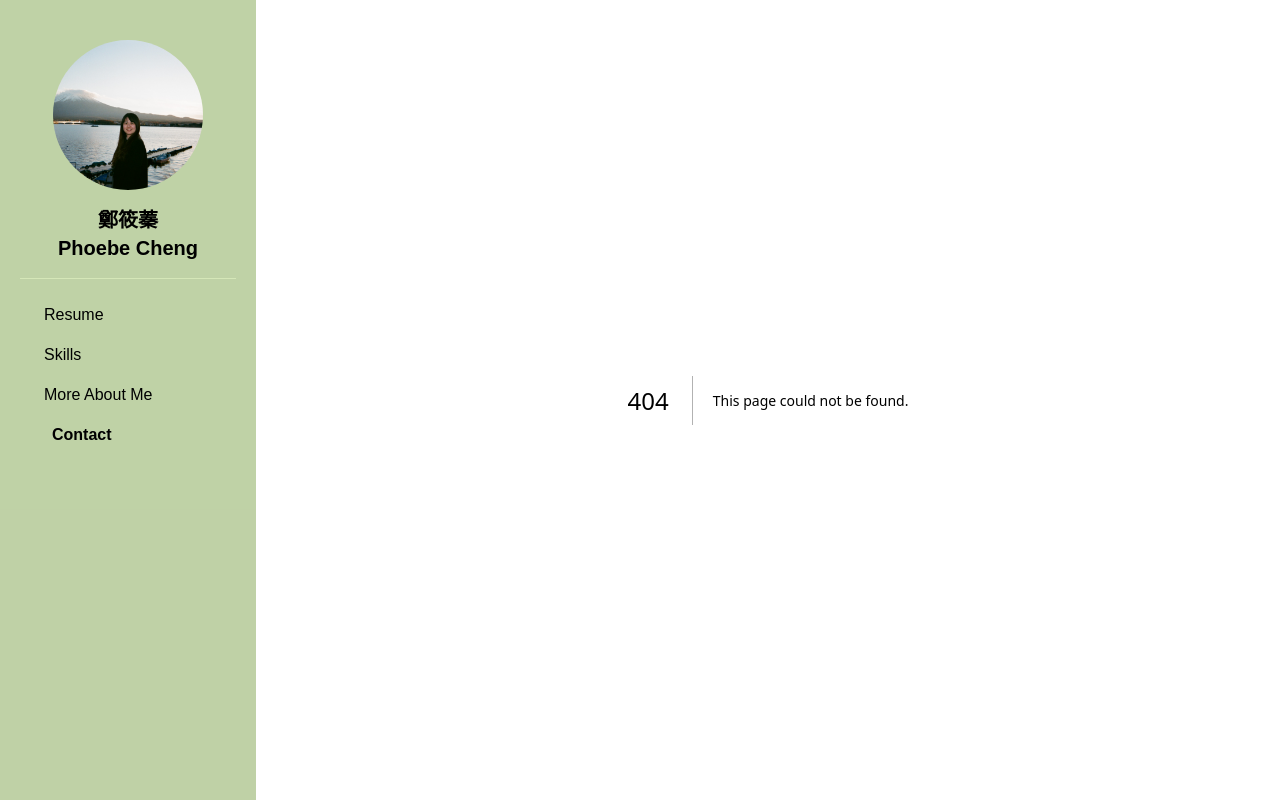
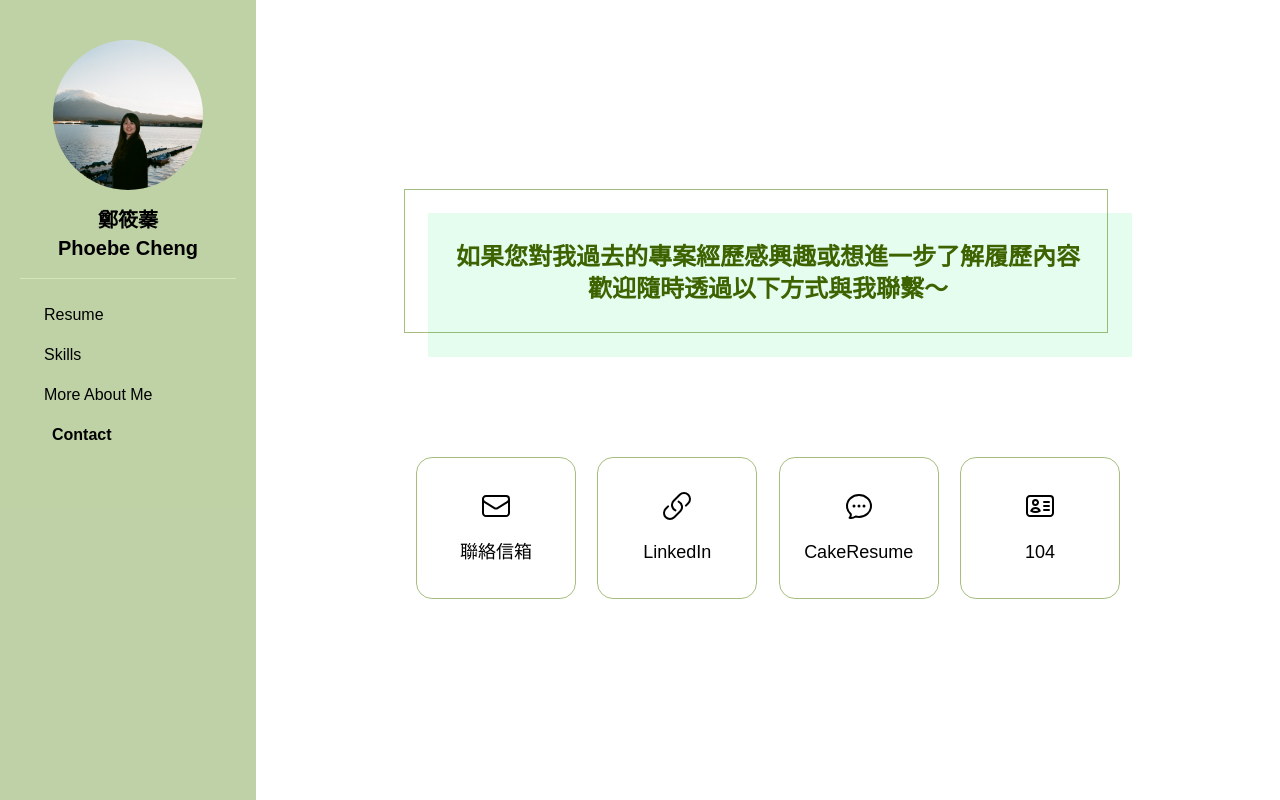
Before and after one commit to phoebe87124/resume, a Next.js app: page /contact in a window 1280 px wide. Before the commit this address had no page. Built offline with nearby package versions, Linux system fonts and the light colour scheme.

Commit message:
[add] contact page

```diff
--- /dev/null
+++ b/app/contact/page.tsx
@@ -0,0 +1,74 @@
+import {
+  EnvelopeIcon,
+  LinkIcon,
+  ChatBubbleOvalLeftEllipsisIcon,
+  IdentificationIcon
+} from '@heroicons/react/24/outline'
+import clsx from 'clsx'
+import Link from 'next/link'
+
+export default function ContactPage () {
+  // 感謝您撥冗瀏覽我的作品與經歷。如果您對我的背景、專案經驗或未來合作感興趣，歡迎隨時透過以下方式與我聯繫：聯絡信箱：[您的 Email 地址]LinkedIn：[您的 LinkedIn 個人檔案連結]個人作品集：[您的 Portfolio / 網站連結]聯絡電話：[您的手機號碼，例如：+886 9XX-XXX-XXX]
+  const contactList = [
+    {
+      title: '聯絡信箱',
+      icon: EnvelopeIcon,
+      link: 'mailto:phoebe87124@gmail.com'
+    },
+    {
+      title: 'LinkedIn',
+      icon: LinkIcon,
+      link: 'https://www.linkedin.com/in/%E7%AD%B1%E8%93%81-4181b5181/'
+    },
+    {
+      title: 'CakeResume',
+      icon: ChatBubbleOvalLeftEllipsisIcon,
+      link: 'https://www.cake.me/resumes/phoebe87124'
+    },
+    {
+      title: '104',
+      icon: IdentificationIcon,
+      link: 'https://pda.104.com.tw/profile/share/a6ccMG9jEYGwYjTdKJH4BdhsL5ojQMJv'
+    }
+  ]
+
+  return (
+    <div className="contact-page px-10 flex justify-center items-center w-full h-full">
+      <div>
+        <div className="relative p-10 mb-28">
+          <div className="absolute bg-green-100/70 w-full h-full left-0 top-0 translate-3" />
+          <div className="absolute border border-lime-700/50 w-full h-full left-0 top-0 -translate-3" />
+          <h2 className="relative z-1 text-2xl font-bold text-center text-lime-800">如果您對我過去的專案經歷感興趣或想進一步了解履歷內容<br />歡迎隨時透過以下方式與我聯繫～</h2>
+        </div>
+
+        <div className="flex justify-between">
+          {
+            contactList.map((item) => {
+              const LinkIcon = item.icon
+
+              return (
+                <Link
+                  target="_blank"
+                  href={item.link}
+                >
+                  <div className="group relative px-4 py-8 w-40 border border-lime-700/50 rounded-2xl" key={item.title}>
+                    <div
+                      className={clsx(
+                        'absolute bg-green-100/70 w-full h-full left-0 top-0 rounded-2xl animate',
+                        'opacity-0 group-hover:opacity-100 group-hover:translate-3'
+                      )}
+                    />
+                    <div className="relative z-1 flex flex-col items-center gap-4">
+                      <LinkIcon className="w-8" />
+                      <div className="text-lg">{item.title}</div>
+                    </div>
+                  </div>
+                </Link>
+              )
+            })
+          }
+        </div>
+      </div>
+    </div>
+  )
+}
```
